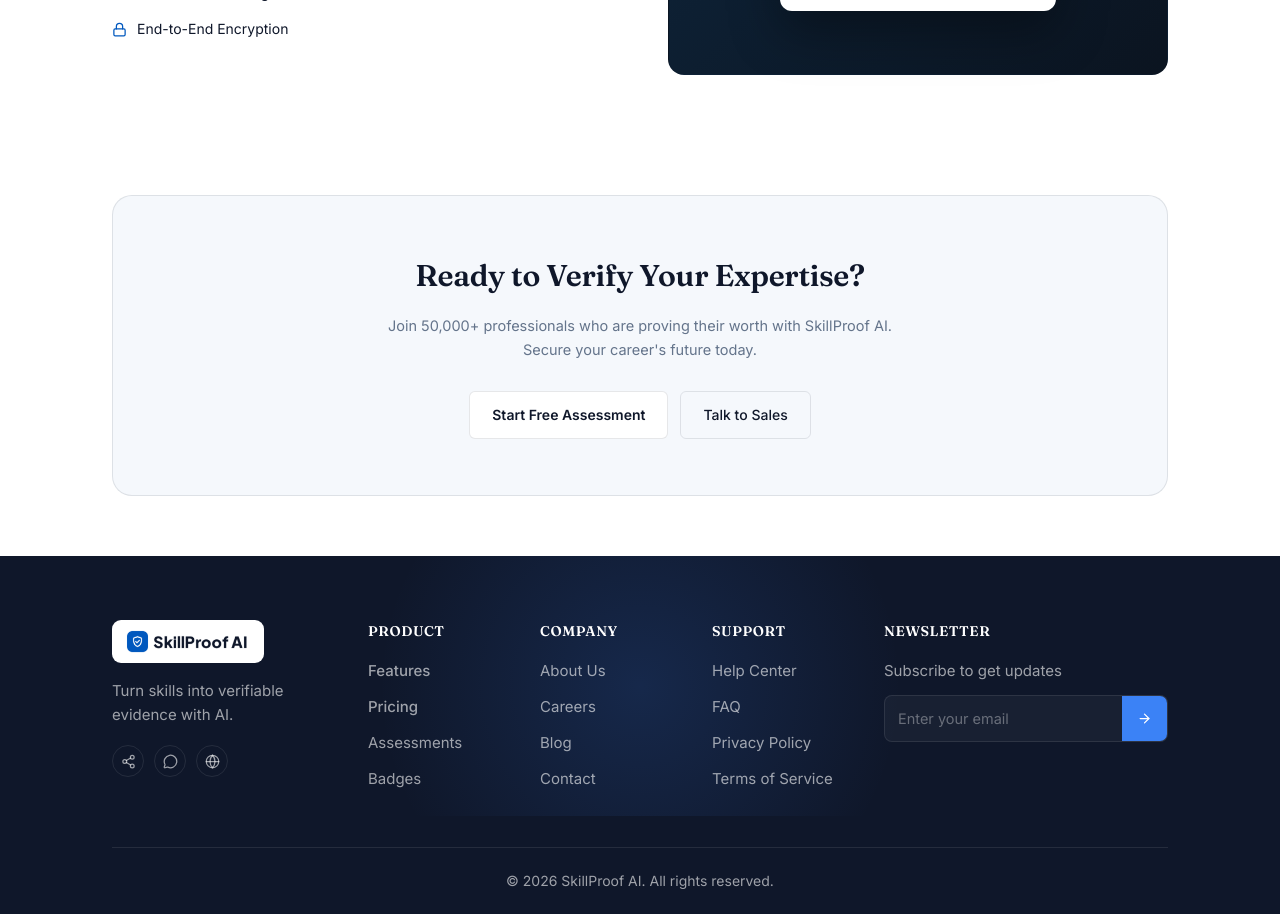
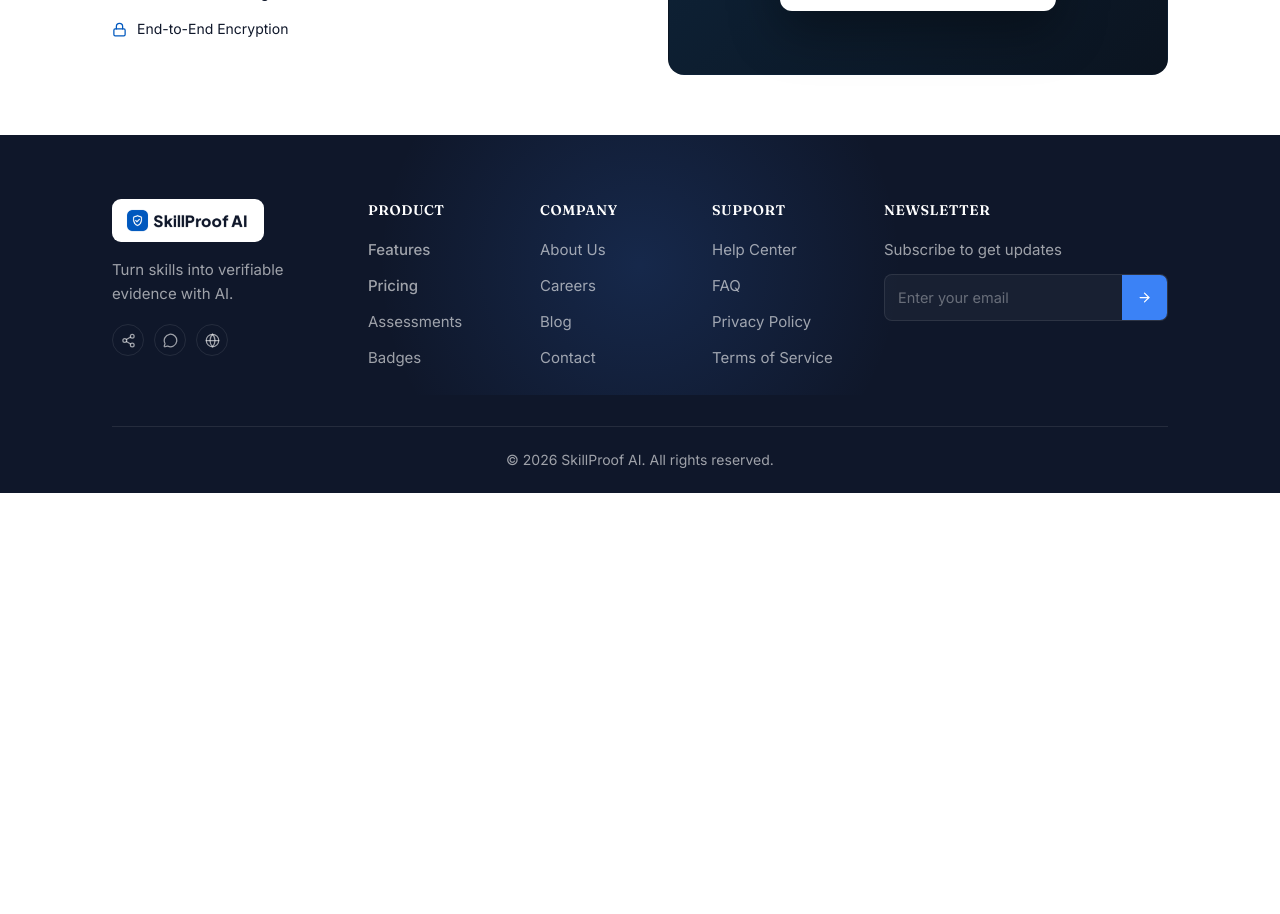
Before and after one commit to mikebishop0/skillproof_ai_frontend, a React (Vite) app: page /features in a window 1280 px wide. Shown: the part 2200-3114 px from the top of the page. After the commit the page ends 2693 px from the top, so only its background shows below. Built offline with nearby package versions, Linux system fonts and the light colour scheme.

Commit message:
Trim Features page section

```diff
--- a/src/pages/public/FeaturesPage.tsx
+++ b/src/pages/public/FeaturesPage.tsx
@@ -271,19 +271,6 @@ export default function FeaturesPage() {
         </div>
       </section>
 
-      <section className="feat-cta">
-        <div className="wrap">
-          <div className="cta-card">
-            <h2>Ready to Verify Your Expertise?</h2>
-            <p>Join 50,000+ professionals who are proving their worth with SkillProof AI. Secure your career&apos;s future today.</p>
-            <div className="cta-actions">
-              <Link to="/register" className="btn btn-cta-primary">Start Free Assessment</Link>
-              <a href="#" className="btn btn-cta-ghost">Talk to Sales</a>
-            </div>
-          </div>
-        </div>
-      </section>
-
       <Footer />
     </div>
   );
--- a/src/pages/public/featuresPage.css
+++ b/src/pages/public/featuresPage.css
@@ -555,47 +555,3 @@
     grid-template-columns: 1fr;
   }
 }
-
-/* CTA */
-.spai-features .feat-cta .cta-card {
-  background: var(--spai-ink-light);
-  border: 1px solid var(--spai-line);
-  border-radius: 20px;
-  padding: 56px 40px;
-  text-align: center;
-}
-.spai-features .feat-cta h2 {
-  font-size: 30px;
-  margin-bottom: 14px;
-}
-.spai-features .feat-cta p {
-  color: var(--spai-slate);
-  font-size: 14.5px;
-  max-width: 520px;
-  margin: 0 auto 30px;
-}
-.spai-features .cta-actions {
-  display: flex;
-  justify-content: center;
-  gap: 12px;
-  flex-wrap: wrap;
-}
-.spai-features .btn-cta-primary {
-  background: #ffffff;
-  color: #0f172a;
-  padding: 12px 22px;
-  border-radius: 6px;
-  font-size: 14px;
-  font-weight: 600;
-}
-.spai-features .btn-cta-ghost {
-  border: 1px solid var(--spai-line);
-  color: var(--spai-white);
-  padding: 12px 22px;
-  border-radius: 6px;
-  font-size: 14px;
-  font-weight: 500;
-}
-.spai-features .btn-cta-ghost:hover {
-  border-color: var(--spai-slate);
-}
```
